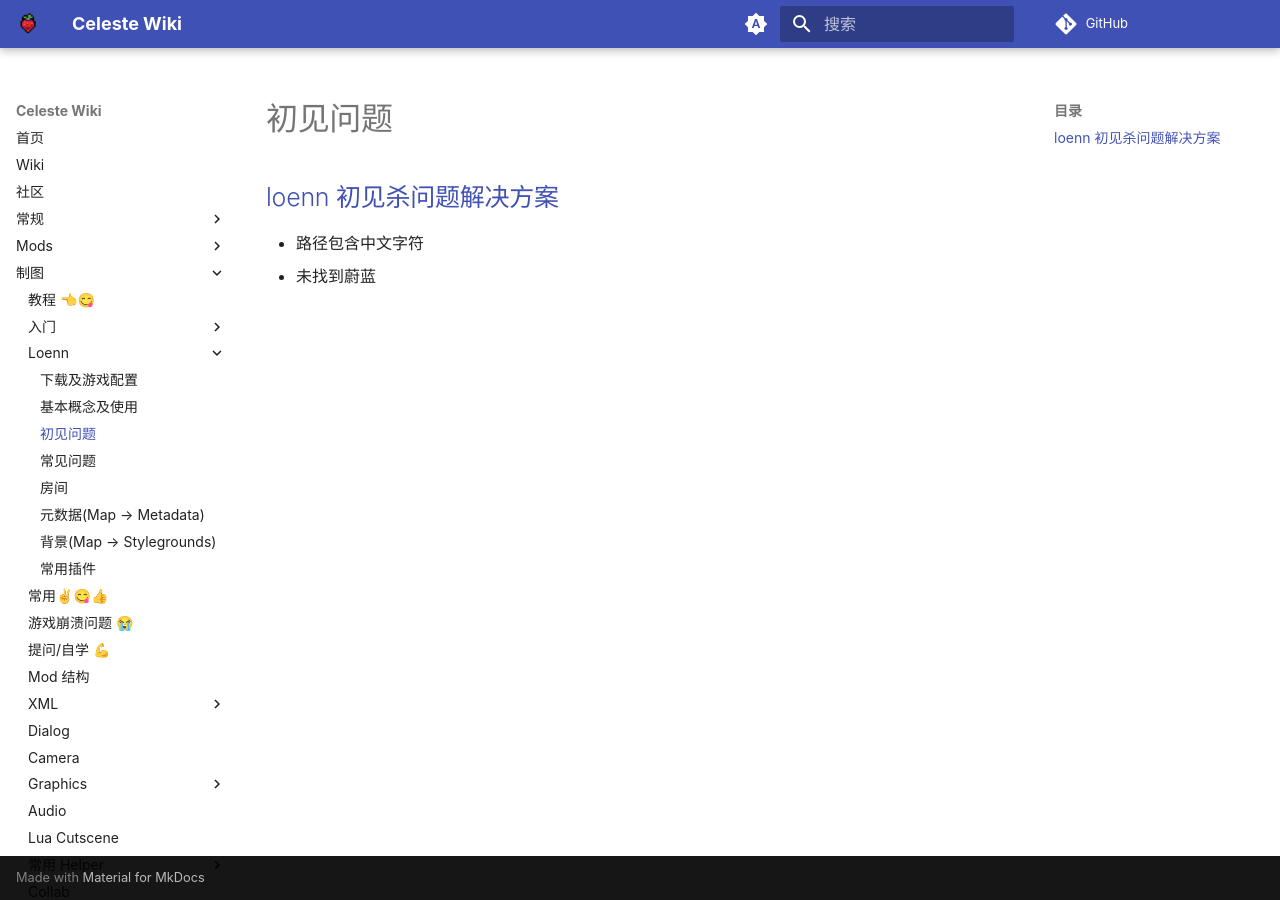
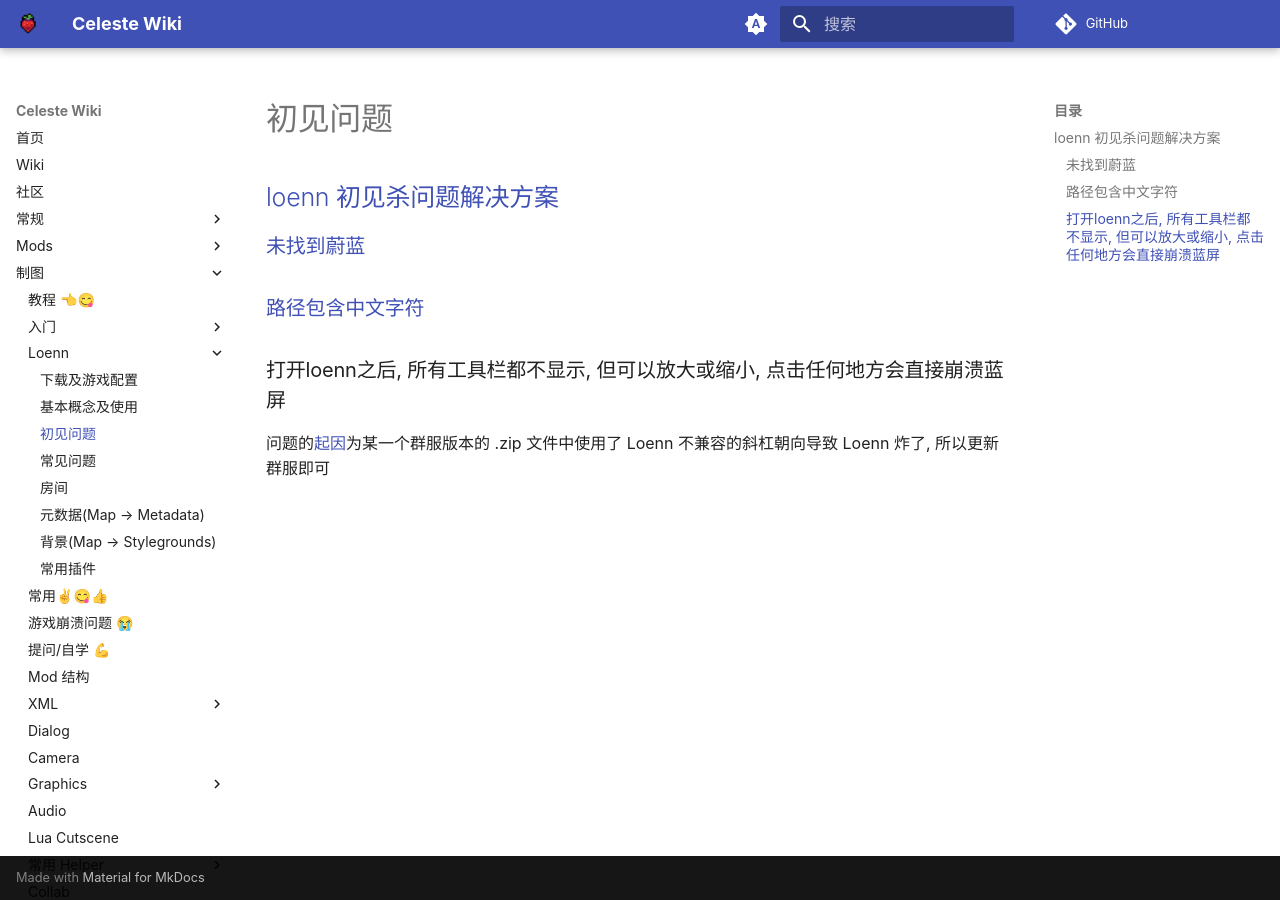
Before and after one commit to LuckyBoy-7/CelesteWikiModule, an MkDocs documentation site: the page built from docs/mappings/loenn/loenn_first_encountered_issues.md, in a window 1280 px wide. Built offline with MkDocs 1.6.1 and Material for MkDocs 9.7.7, drawn with Linux system fonts in a browser that asks for light colours; comment, search, counter and statistics services are not loaded.

Commit message:
添加群服导致 loenn 无法使用的解决方案和一些小修小补

```diff
--- a/docs/mappings/loenn/loenn_first_encountered_issues.md
+++ b/docs/mappings/loenn/loenn_first_encountered_issues.md
@@ -1,4 +1,9 @@
 ## [loenn 初见杀问题解决方案](https://saplonily.top/celeste_modding_tutorial/mapping/basic_env/#_2){:target="_blank"}
 
-* 路径包含中文字符
-* 未找到蔚蓝
+### [未找到蔚蓝](https://saplonily.top/celeste_modding_tutorial/mapping/basic_env/#_3){:target="_blank"}
+
+### [路径包含中文字符](https://saplonily.top/celeste_modding_tutorial/mapping/basic_env/#_4){:target="_blank"}
+
+### 打开loenn之后, 所有工具栏都不显示, 但可以放大或缩小, 点击任何地方会直接崩溃蓝屏
+
+问题的[起因](https://github.com/CelestialCartographers/Loenn/issues/96){:target="_blank"}为某一个群服版本的 .zip 文件中使用了 Loenn 不兼容的斜杠朝向导致 Loenn 炸了, 所以更新群服即可
--- a/mkdocs.yml
+++ b/mkdocs.yml
@@ -122,7 +122,7 @@
           - Eevee Helper: "mappings/useful_helpers/eevee.md"
           - Crystalline Helper: "mappings/useful_helpers/trigger_trigger.md"
           - bits & bolts: "mappings/useful_helpers/bits & bolts.md"
-      - Collab: "https://wiki.biligame.com/celeste/%E5%90%88%E9%9B%86%E5%88%B6%E4%BD%9C%E6%95%99%E7%A8%8B"
+      - Collab: "mappings/collab.md"
       - Code: "mappings/code.md"
       - 测图: "mappings/mod_test.md"
       - 发布 Mod: "mappings/publish_mod.md"
```
Also changed, not shown: docs/index.md (+1 -1 lines), docs/mappings/collab.md (added, +4 -0 lines), docs/mappings/useful_helpers/eevee.md (+1 -1 lines).
